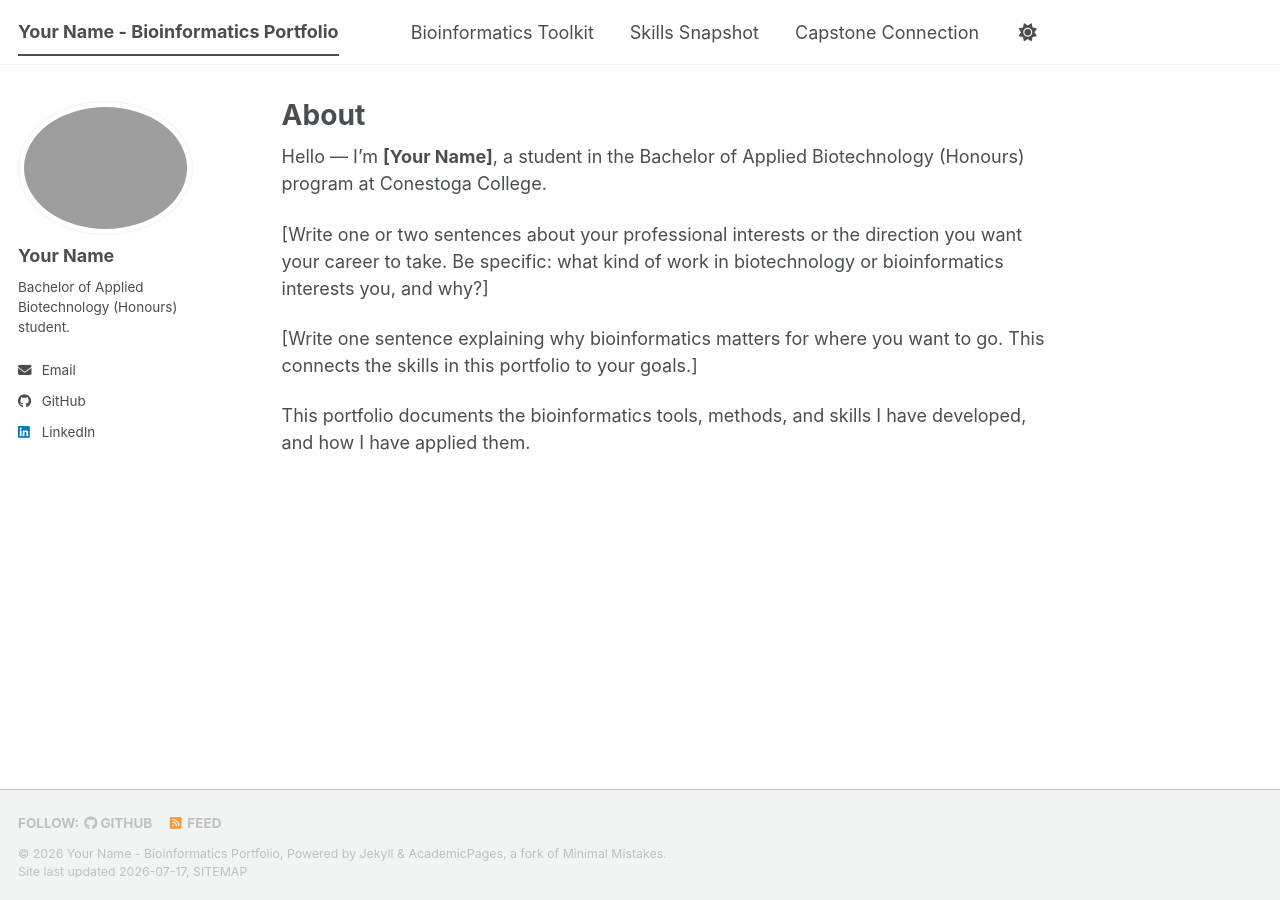
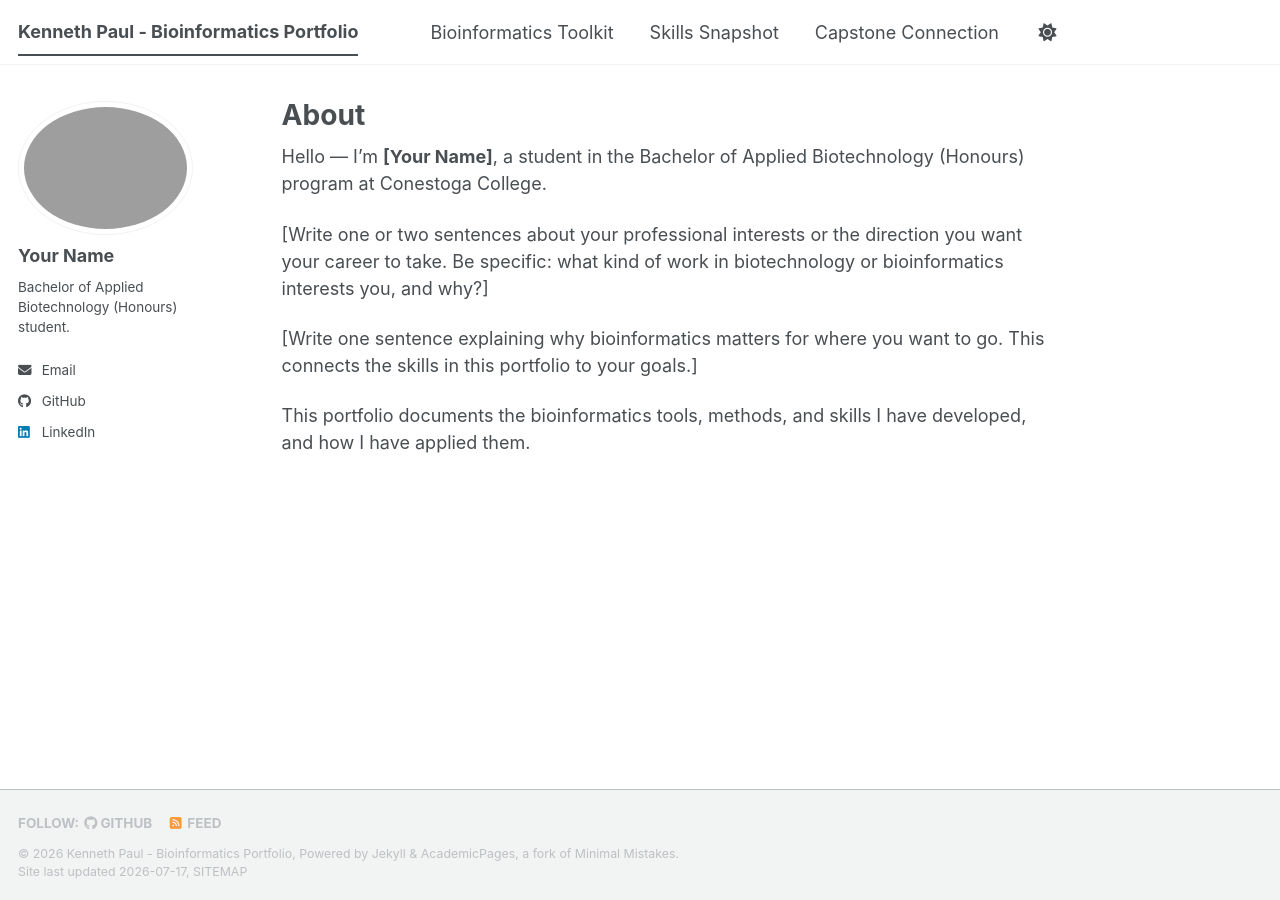
Before and after one commit to kpaul007/biot74000-portfolio, a Jekyll site: the page built from _pages/about.md, in a window 1280 px wide. Built offline with Jekyll 4.4.1, drawn with Linux system fonts in a browser that asks for light colours; a script bundle is joined from its source files by our own code; library files that are not in the unit come from our copies; part of the change alters nothing that is shown.

Commit message:
Edited file to set up my site configuration

```diff
--- a/_config.yml
+++ b/_config.yml
@@ -16,7 +16,7 @@
 
 # Your site's title - appears in the top-left of every page and in the browser tab.
 # Example: "Nykole Crevits - Bioinformatics Portfolio"
-title: "Your Name - Bioinformatics Portfolio"
+title: "Kenneth Paul - Bioinformatics Portfolio"
 
 # A short subtitle/description for the site.
 description: "BIOT74000 Bioinformatics E-Portfolio, Bachelor of Applied Biotechnology (Honours), Conestoga College."
@@ -27,7 +27,7 @@ description: "BIOT74000 Bioinformatics E-Portfolio, Bachelor of Applied Biotechn
 # -------------------------------------------------------------------
 
 # Replace "yourusername" with your GitHub username (lowercase).
-url: "https://yourusername.github.io"
+url: "https://kpaul007.github.io"
 
 # This MUST match your repository name exactly, including the leading slash.
 # If you named your repository "biot74000-portfolio" as instructed, leave this as-is.
@@ -35,7 +35,7 @@ url: "https://yourusername.github.io"
 baseurl: "/biot74000-portfolio"
 
 # Replace with: yourusername/biot74000-portfolio
-repository: "yourusername/biot74000-portfolio"
+repository: "KennethPaul/biot74000-portfolio"
 
 # -------------------------------------------------------------------
 #  YOUR PROFILE (appears in the sidebar on every page)
```
